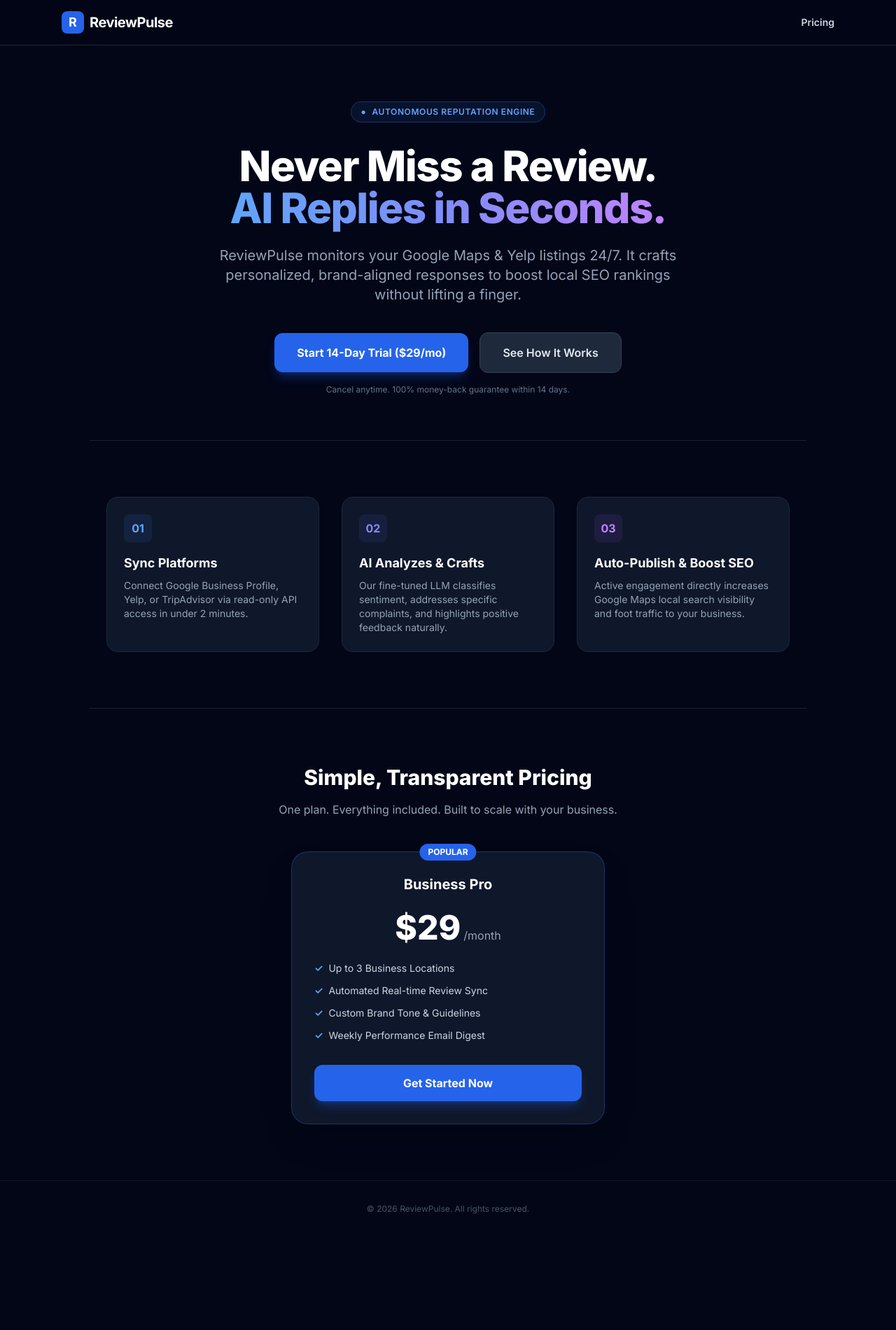
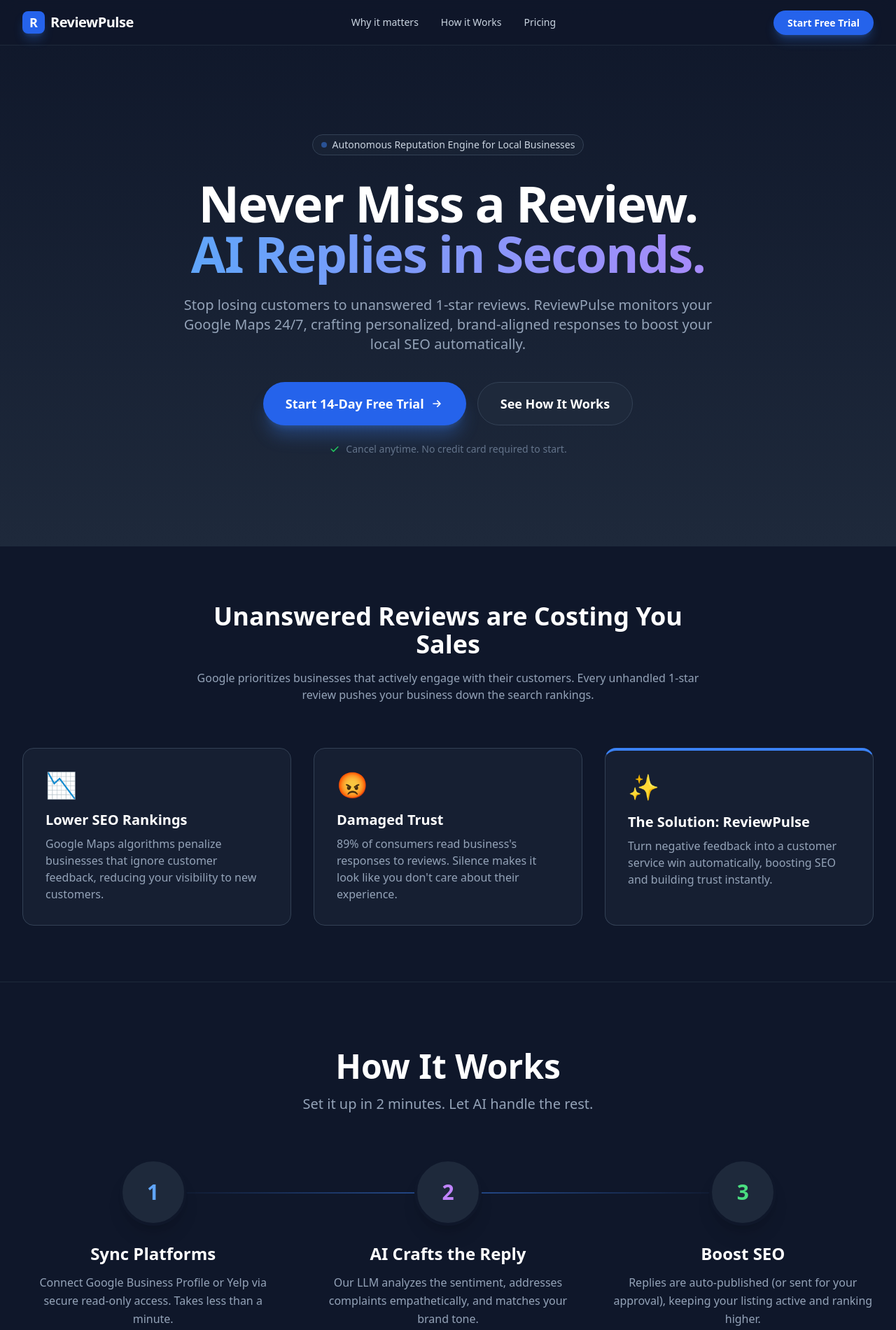
Before and after one commit to gyomu-ai-sekkei/auto-saas-project, a plain HTML site: page index.html in a window 1280 px wide. Shown: the top 1901 px of the page at 70% size. Before the commit the page ends 1768 px from the top, so only its background shows below. Drawn offline with nearby package versions, Linux system fonts and the light colour scheme.

Commit message:
Update index.html with new styles and content

```diff
--- a/index.html
+++ b/index.html
@@ -1,102 +1,195 @@
 <!DOCTYPE html>
-<html lang="en">
+<html lang="en" class="scroll-smooth">
 <head>
   <meta charset="UTF-8">
   <meta name="viewport" content="width=device-width, initial-scale=1.0">
-  <title>ReviewPulse - Turn Customer Reviews into Business Growth with AI</title>
+  <title>ReviewPulse | AI Autonomous Reputation Engine</title>
+  <!-- Tailwind CSS (モダンで美しいデザインを瞬時に適用) -->
   <script src="https://cdn.tailwindcss.com"></script>
-  <link href="https://fonts.googleapis.com/css2?family=Inter:wght@400;600;700;800&display=swap" rel="stylesheet">
-  <style>body { font-family: 'Inter', sans-serif; }</style>
+  <!-- Google Fonts -->
+  <link href="https://fonts.googleapis.com/css2?family=Inter:wght@400;500;600;700;800&display=swap" rel="stylesheet">
+  <style>
+    body { font-family: 'Inter', sans-serif; }
+    .gradient-text {
+      background: linear-gradient(to right, #60A5FA, #A78BFA);
+      -webkit-background-clip: text;
+      -webkit-text-fill-color: transparent;
+    }
+    .bg-gradient-dark { background: linear-gradient(180deg, #0f172a 0%, #1e293b 100%); }
+  </style>
 </head>
-<body class="min-h-screen bg-slate-950 text-slate-100 antialiased selection:bg-blue-600 selection:text-white">
+<body class="bg-slate-900 text-white font-sans antialiased selection:bg-blue-500 selection:text-white">
 
-  <!-- ナビゲーション -->
-  <header class="border-b border-slate-800 bg-slate-950/80 backdrop-blur sticky top-0 z-50">
-    <div class="max-w-6xl mx-auto px-6 h-16 flex items-center justify-between">
-      <div class="flex items-center space-x-2">
-        <div class="w-8 h-8 rounded-lg bg-blue-600 flex items-center justify-center font-bold text-white text-lg">R</div>
-        <span class="font-bold text-xl tracking-tight text-white">ReviewPulse</span>
+  <!-- Header -->
+  <header class="fixed w-full top-0 z-50 bg-slate-900/80 backdrop-blur-md border-b border-slate-800">
+    <div class="max-w-7xl mx-auto px-4 sm:px-6 lg:px-8 h-16 flex items-center justify-between">
+      <div class="flex items-center gap-2 cursor-pointer">
+        <div class="w-8 h-8 rounded-lg bg-blue-600 flex items-center justify-center font-bold text-lg shadow-lg shadow-blue-500/30">R</div>
+        <span class="font-bold text-xl tracking-tight">ReviewPulse</span>
       </div>
-      <a href="#pricing" class="text-sm font-semibold text-slate-300 hover:text-white transition">Pricing</a>
+      <div class="hidden md:flex gap-8 text-sm font-medium text-slate-300">
+        <a href="#problem" class="hover:text-white transition">Why it matters</a>
+        <a href="#how-it-works" class="hover:text-white transition">How it Works</a>
+        <a href="#pricing" class="hover:text-white transition">Pricing</a>
+      </div>
+      <div>
+        <a href="https://buy.stripe.com/test_eVq8wP2SBgFja7c8IeeUU00" class="bg-blue-600 hover:bg-blue-500 text-white px-5 py-2 rounded-full text-sm font-semibold transition shadow-lg shadow-blue-500/30">
+          Start Free Trial
+        </a>
+      </div>
     </div>
   </header>
 
-  <!-- ヒーローセクション -->
-  <main class="max-w-5xl mx-auto px-6 pt-20 pb-16 text-center">
-    <div class="inline-flex items-center gap-2 px-3.5 py-1.5 rounded-full border border-blue-500/30 bg-blue-500/10 text-blue-400 text-xs font-semibold uppercase tracking-wider mb-8">
-      <span>●</span> Autonomous Reputation Engine
+  <!-- Hero Section -->
+  <main class="relative pt-32 pb-20 lg:pt-48 lg:pb-32 overflow-hidden bg-gradient-dark">
+    <div class="max-w-7xl mx-auto px-4 sm:px-6 lg:px-8 text-center relative z-10">
+      <div class="inline-flex items-center gap-2 px-3 py-1 rounded-full bg-slate-800/50 border border-slate-700 text-sm text-slate-300 mb-8">
+        <span class="flex h-2 w-2 rounded-full bg-blue-500 animate-pulse"></span>
+        Autonomous Reputation Engine for Local Businesses
       </div>
-    <h1 class="text-5xl md:text-6xl font-extrabold tracking-tight leading-tight text-white mb-6">
+      <h1 class="text-5xl md:text-7xl font-extrabold tracking-tight mb-6 leading-tight">
         Never Miss a Review. <br>
-      <span class="text-transparent bg-clip-text bg-gradient-to-r from-blue-400 via-indigo-400 to-purple-400">
-        AI Replies in Seconds.
-      </span>
+        <span class="gradient-text">AI Replies in Seconds.</span>
       </h1>
-    <p class="text-lg md:text-xl text-slate-400 max-w-2xl mx-auto mb-10 leading-relaxed">
-      ReviewPulse monitors your Google Maps & Yelp listings 24/7. It crafts personalized, brand-aligned responses to boost local SEO rankings without lifting a finger.
+      <p class="mt-4 text-lg md:text-xl text-slate-400 max-w-3xl mx-auto mb-10">
+        Stop losing customers to unanswered 1-star reviews. ReviewPulse monitors your Google Maps 24/7, crafting personalized, brand-aligned responses to boost your local SEO automatically.
       </p>
-
-    <div class="flex flex-col sm:flex-row gap-4 justify-center items-center">
-      <!-- 決済リンク（ボタン上部） -->
-      <a href="https://buy.stripe.com/test_eVq8wP2SBgFja7c8IeeUU00" class="w-full sm:w-auto px-8 py-4 bg-blue-600 hover:bg-blue-500 text-white font-bold rounded-xl shadow-lg shadow-blue-600/30 transition transform hover:-translate-y-0.5 text-center">
-        Start 14-Day Trial ($29/mo)
+      <div class="flex flex-col sm:flex-row justify-center gap-4">
+        <a href="https://buy.stripe.com/test_eVq8wP2SBgFja7c8IeeUU00" class="bg-blue-600 hover:bg-blue-500 text-white px-8 py-4 rounded-full text-lg font-bold transition shadow-xl shadow-blue-500/30 flex items-center justify-center gap-2">
+          Start 14-Day Free Trial
+          <svg class="w-5 h-5" fill="none" stroke="currentColor" viewBox="0 0 24 24"><path stroke-linecap="round" stroke-linejoin="round" stroke-width="2" d="M13 7l5 5m0 0l-5 5m5-5H6"></path></svg>
         </a>
-      <a href="#how-it-works" class="w-full sm:w-auto px-8 py-4 bg-slate-800 hover:bg-slate-700 text-slate-200 font-semibold rounded-xl border border-slate-700 transition text-center">
+        <a href="#how-it-works" class="bg-slate-800 hover:bg-slate-700 text-white px-8 py-4 rounded-full text-lg font-bold transition border border-slate-700">
           See How It Works
         </a>
       </div>
-
-    <p class="mt-4 text-xs text-slate-500">Cancel anytime. 100% money-back guarantee within 14 days.</p>
+      <p class="mt-6 text-sm text-slate-500 flex items-center justify-center gap-2">
+        <svg class="w-4 h-4 text-green-500" fill="currentColor" viewBox="0 0 20 20"><path fill-rule="evenodd" d="M16.707 5.293a1 1 0 010 1.414l-8 8a1 1 0 01-1.414 0l-4-4a1 1 0 011.414-1.414L8 12.586l7.293-7.293a1 1 0 011.414 0z" clip-rule="evenodd"></path></svg>
+        Cancel anytime. No credit card required to start.
+      </p>
+    </div>
   </main>
 
-  <!-- 特徴セクション -->
-  <section id="how-it-works" class="max-w-5xl mx-auto px-6 py-20 border-t border-slate-800/80">
+  <!-- Problem Section (Agitation) -->
+  <section id="problem" class="py-20 bg-slate-900 border-y border-slate-800">
+    <div class="max-w-7xl mx-auto px-4 sm:px-6 lg:px-8">
+      <div class="text-center max-w-3xl mx-auto mb-16">
+        <h2 class="text-3xl md:text-4xl font-bold mb-4">Unanswered Reviews are Costing You Sales</h2>
+        <p class="text-slate-400">Google prioritizes businesses that actively engage with their customers. Every unhandled 1-star review pushes your business down the search rankings.</p>
+      </div>
       <div class="grid md:grid-cols-3 gap-8">
-      <div class="p-6 rounded-2xl bg-slate-900 border border-slate-800">
-        <div class="w-10 h-10 rounded-lg bg-blue-500/10 text-blue-400 flex items-center justify-center font-bold mb-4">01</div>
-        <h3 class="text-lg font-bold text-white mb-2">Sync Platforms</h3>
-        <p class="text-sm text-slate-400">Connect Google Business Profile, Yelp, or TripAdvisor via read-only API access in under 2 minutes.</p>
+        <div class="bg-slate-800/50 p-8 rounded-2xl border border-slate-700">
+          <div class="text-4xl mb-4">📉</div>
+          <h3 class="text-xl font-bold mb-2">Lower SEO Rankings</h3>
+          <p class="text-slate-400">Google Maps algorithms penalize businesses that ignore customer feedback, reducing your visibility to new customers.</p>
         </div>
-      <div class="p-6 rounded-2xl bg-slate-900 border border-slate-800">
-        <div class="w-10 h-10 rounded-lg bg-indigo-500/10 text-indigo-400 flex items-center justify-center font-bold mb-4">02</div>
-        <h3 class="text-lg font-bold text-white mb-2">AI Analyzes & Crafts</h3>
-        <p class="text-sm text-slate-400">Our fine-tuned LLM classifies sentiment, addresses specific complaints, and highlights positive feedback naturally.</p>
+        <div class="bg-slate-800/50 p-8 rounded-2xl border border-slate-700">
+          <div class="text-4xl mb-4">😡</div>
+          <h3 class="text-xl font-bold mb-2">Damaged Trust</h3>
+          <p class="text-slate-400">89% of consumers read business's responses to reviews. Silence makes it look like you don't care about their experience.</p>
         </div>
-      <div class="p-6 rounded-2xl bg-slate-900 border border-slate-800">
-        <div class="w-10 h-10 rounded-lg bg-purple-500/10 text-purple-400 flex items-center justify-center font-bold mb-4">03</div>
-        <h3 class="text-lg font-bold text-white mb-2">Auto-Publish & Boost SEO</h3>
-        <p class="text-sm text-slate-400">Active engagement directly increases Google Maps local search visibility and foot traffic to your business.</p>
+        <div class="bg-slate-800/50 p-8 rounded-2xl border border-slate-700 border-t-4 border-t-blue-500">
+          <div class="text-4xl mb-4">✨</div>
+          <h3 class="text-xl font-bold mb-2">The Solution: ReviewPulse</h3>
+          <p class="text-slate-400">Turn negative feedback into a customer service win automatically, boosting SEO and building trust instantly.</p>
+        </div>
       </div>
     </div>
   </section>
 
-  <!-- 料金セクション -->
-  <section id="pricing" class="max-w-5xl mx-auto px-6 py-20 border-t border-slate-800/80 text-center">
-    <h2 class="text-3xl font-extrabold text-white mb-4">Simple, Transparent Pricing</h2>
-    <p class="text-slate-400 mb-12">One plan. Everything included. Built to scale with your business.</p>
+  <!-- How it Works -->
+  <section id="how-it-works" class="py-24 bg-slate-900">
+    <div class="max-w-7xl mx-auto px-4 sm:px-6 lg:px-8">
+      <div class="text-center mb-16">
+        <h2 class="text-3xl md:text-5xl font-bold mb-4">How It Works</h2>
+        <p class="text-xl text-slate-400">Set it up in 2 minutes. Let AI handle the rest.</p>
+      </div>
+      <div class="grid md:grid-cols-3 gap-12 relative">
+        <!-- Connecting Line -->
+        <div class="hidden md:block absolute top-12 left-[16%] right-[16%] h-0.5 bg-gradient-to-r from-blue-500/0 via-blue-500/50 to-blue-500/0 z-0"></div>
 
-    <div class="max-w-md mx-auto p-8 rounded-3xl bg-slate-900 border border-blue-500/30 relative shadow-2xl">
-      <div class="absolute -top-3 left-1/2 -translate-x-1/2 px-3 py-1 bg-blue-600 text-white text-xs font-bold rounded-full">POPULAR</div>
-      <h3 class="text-xl font-bold text-white mb-2">Business Pro</h3>
-      <div class="flex justify-center items-baseline my-6">
-        <span class="text-5xl font-extrabold text-white">$29</span>
-        <span class="text-slate-400 ml-1">/month</span>
+        <div class="text-center relative z-10">
+          <div class="w-24 h-24 mx-auto bg-slate-800 rounded-full flex items-center justify-center text-3xl font-bold border-4 border-slate-900 shadow-xl mb-6 text-blue-400">1</div>
+          <h3 class="text-2xl font-bold mb-3">Sync Platforms</h3>
+          <p class="text-slate-400 leading-relaxed">Connect Google Business Profile or Yelp via secure read-only access. Takes less than a minute.</p>
         </div>
-      <ul class="text-left text-sm text-slate-300 space-y-3 mb-8">
-        <li class="flex items-center gap-2"><span class="text-blue-400 font-bold">✓</span> Up to 3 Business Locations</li>
-        <li class="flex items-center gap-2"><span class="text-blue-400 font-bold">✓</span> Automated Real-time Review Sync</li>
-        <li class="flex items-center gap-2"><span class="text-blue-400 font-bold">✓</span> Custom Brand Tone & Guidelines</li>
-        <li class="flex items-center gap-2"><span class="text-blue-400 font-bold">✓</span> Weekly Performance Email Digest</li>
+        <div class="text-center relative z-10">
+          <div class="w-24 h-24 mx-auto bg-slate-800 rounded-full flex items-center justify-center text-3xl font-bold border-4 border-slate-900 shadow-xl mb-6 text-purple-400">2</div>
+          <h3 class="text-2xl font-bold mb-3">AI Crafts the Reply</h3>
+          <p class="text-slate-400 leading-relaxed">Our LLM analyzes the sentiment, addresses complaints empathetically, and matches your brand tone.</p>
+        </div>
+        <div class="text-center relative z-10">
+          <div class="w-24 h-24 mx-auto bg-slate-800 rounded-full flex items-center justify-center text-3xl font-bold border-4 border-slate-900 shadow-xl mb-6 text-green-400">3</div>
+          <h3 class="text-2xl font-bold mb-3">Boost SEO</h3>
+          <p class="text-slate-400 leading-relaxed">Replies are auto-published (or sent for your approval), keeping your listing active and ranking higher.</p>
+        </div>
+      </div>
+    </div>
+  </section>
+
+  <!-- Pricing Section -->
+  <section id="pricing" class="py-24 bg-slate-900 border-t border-slate-800">
+    <div class="max-w-3xl mx-auto px-4 sm:px-6 lg:px-8 text-center">
+      <h2 class="text-3xl md:text-5xl font-bold mb-4">Simple, Transparent Pricing</h2>
+      <p class="text-xl text-slate-400 mb-12">One plan. Everything included. Built to scale with your business.</p>
+
+      <div class="bg-gradient-dark p-8 md:p-12 rounded-3xl border border-blue-500/30 shadow-2xl shadow-blue-900/20 relative">
+        <div class="absolute top-0 left-1/2 transform -translate-x-1/2 -translate-y-1/2 bg-blue-600 text-white px-4 py-1 rounded-full text-sm font-bold tracking-wide">
+          MOST POPULAR
+        </div>
+        <h3 class="text-2xl font-bold mb-2">Business Pro</h3>
+        <div class="flex items-end justify-center gap-1 mb-8">
+          <span class="text-6xl font-extrabold">$29</span>
+          <span class="text-xl text-slate-400 font-medium pb-2">/month</span>
+        </div>
+
+        <ul class="text-left space-y-4 mb-10 max-w-sm mx-auto">
+          <li class="flex items-center gap-3">
+            <svg class="w-6 h-6 text-blue-400 shrink-0" fill="none" stroke="currentColor" viewBox="0 0 24 24"><path stroke-linecap="round" stroke-linejoin="round" stroke-width="2" d="M5 13l4 4L19 7"></path></svg>
+            <span>Up to 3 Business Locations</span>
+          </li>
+          <li class="flex items-center gap-3">
+            <svg class="w-6 h-6 text-blue-400 shrink-0" fill="none" stroke="currentColor" viewBox="0 0 24 24"><path stroke-linecap="round" stroke-linejoin="round" stroke-width="2" d="M5 13l4 4L19 7"></path></svg>
+            <span>Automated 24/7 Review Sync</span>
+          </li>
+          <li class="flex items-center gap-3">
+            <svg class="w-6 h-6 text-blue-400 shrink-0" fill="none" stroke="currentColor" viewBox="0 0 24 24"><path stroke-linecap="round" stroke-linejoin="round" stroke-width="2" d="M5 13l4 4L19 7"></path></svg>
+            <span>Custom Brand Tone AI Tuning</span>
+          </li>
+          <li class="flex items-center gap-3">
+            <svg class="w-6 h-6 text-blue-400 shrink-0" fill="none" stroke="currentColor" viewBox="0 0 24 24"><path stroke-linecap="round" stroke-linejoin="round" stroke-width="2" d="M5 13l4 4L19 7"></path></svg>
+            <span>Weekly Performance Digest</span>
+          </li>
         </ul>
-      <!-- 決済リンク（料金セクション） -->
-      <a href="https://buy.stripe.com/test_eVq8wP2SBgFja7c8IeeUU00" class="block w-full py-3.5 bg-blue-600 hover:bg-blue-500 text-white font-bold rounded-xl transition text-center shadow-lg shadow-blue-600/30">
+
+        <a href="https://buy.stripe.com/test_eVq8wP2SBgFja7c8IeeUU00" class="block w-full bg-blue-600 hover:bg-blue-500 text-white py-4 rounded-xl text-lg font-bold transition shadow-lg shadow-blue-500/25">
+          Start 14-Day Free Trial
+        </a>
+        <p class="mt-4 text-sm text-slate-400">100% money-back guarantee within 14 days.</p>
+      </div>
+    </div>
+  </section>
+
+  <!-- Final CTA -->
+  <section class="py-20 bg-blue-600">
+    <div class="max-w-4xl mx-auto px-4 text-center">
+      <h2 class="text-3xl md:text-4xl font-bold text-white mb-6">Ready to dominate your local market?</h2>
+      <p class="text-blue-100 text-xl mb-10">Join smart business owners who save 10+ hours a month while boosting their SEO.</p>
+      <a href="https://buy.stripe.com/test_eVq8wP2SBgFja7c8IeeUU00" class="bg-white text-blue-600 px-10 py-4 rounded-full text-lg font-bold transition shadow-xl hover:scale-105 inline-block">
         Get Started Now
       </a>
     </div>
   </section>
 
-  <footer class="border-t border-slate-900 py-8 text-center text-xs text-slate-600">
-    &copy; 2026 ReviewPulse. All rights reserved.
+  <!-- Footer -->
+  <footer class="bg-slate-950 py-12 border-t border-slate-800">
+    <div class="max-w-7xl mx-auto px-4 sm:px-6 lg:px-8 text-center text-slate-500">
+      <div class="flex justify-center items-center gap-2 mb-4">
+        <div class="w-6 h-6 rounded bg-blue-600 flex items-center justify-center font-bold text-xs text-white">R</div>
+        <span class="font-bold text-white">ReviewPulse</span>
+      </div>
+      <p>© 2026 ReviewPulse. All rights reserved.</p>
+    </div>
   </footer>
 
 </body>
```
Lines whose indentation alone changed are shown as unchanged.
